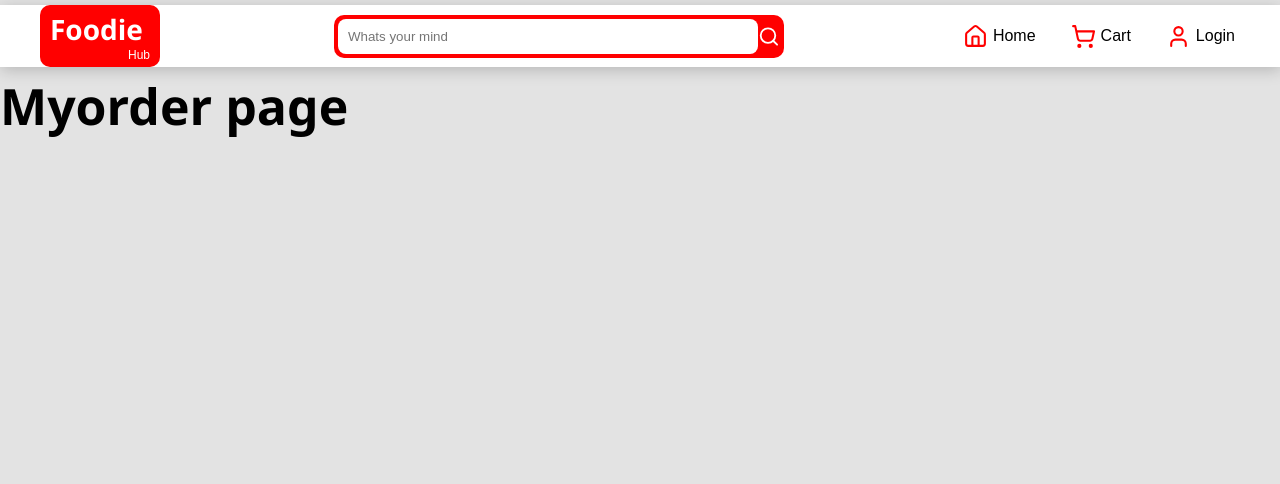
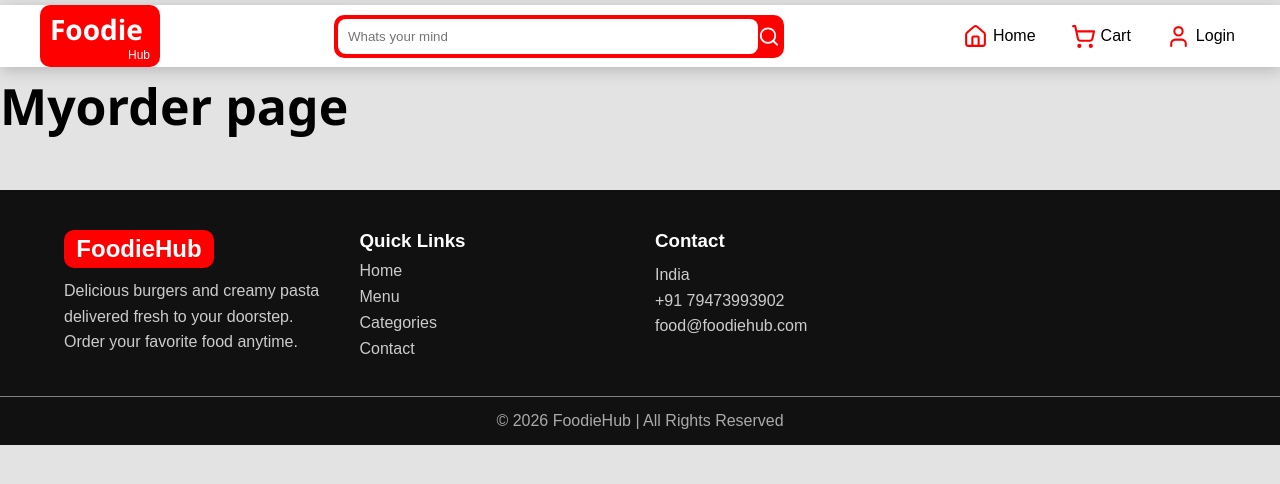
Before and after one commit to prafulM23/foodie-hub-frontend, a React app: page /myorder in a window 1280 px wide. Shown: the top 484 px of the page. Built offline with nearby package versions, Linux system fonts and the light colour scheme; the HTML template or start-up script is replaced by a standard one.

Commit message:
create footer section

```diff
--- a/src/App.jsx
+++ b/src/App.jsx
@@ -1,6 +1,6 @@
 import { Route, Routes } from 'react-router-dom'
 import './App.css'
-import Navbar from './components/Navbar'
+import Navbar from './components/Navbar/Navbar'
 import Home from './pages/HomePage/Home'
 import Login from './pages/LoginPage/Login'
 import Signin from './pages/SignInPage/SignIn'
@@ -8,6 +8,7 @@ import Cart from './pages/CartPage/Cart'
 import Checkout from './pages/CheckoutPage/Checkout'
 import FoodDetail from './pages/FoodDetailPage/FoodDetail'
 import Myorder from './pages/MyOrderPage/MyOrder'
+import Footer from './components/Footer/Footer'
 
 function App() {
 
@@ -23,6 +24,7 @@ function App() {
         <Route path="/fooddetail/:id" element={<FoodDetail />}></Route>
         <Route path="/myorder" element={<Myorder />}></Route>
       </Routes>
+      <Footer />
     </>
   )
 }
--- /dev/null
+++ b/src/components/Footer/Footer.css
@@ -0,0 +1,75 @@
+.footer {
+    background: #111;
+    color: white;
+    padding-top: 40px;
+    margin-top: 50px;
+}
+
+.footer-container {
+    width: 90%;
+    margin: auto;
+    display: grid;
+    grid-template-columns: repeat(4, 1fr);
+    gap: 30px;
+}
+
+.footer-box h2,
+.footer-box h3 {
+    margin-bottom: 10px;
+}
+
+.footer-box h2 {
+    background-color: red;
+    width: 150px;
+    text-align: center;
+    padding: 5px;
+    border-radius: 10px;
+    /* color: red; */
+}
+
+.footer-box p {
+    color: #ccc;
+    line-height: 1.6;
+}
+
+.footer-box ul {
+    list-style: none;
+    padding: 0;
+}
+
+.footer-box ul li {
+    margin-bottom: 8px;
+    cursor: pointer;
+    color: #ccc;
+}
+
+.footer-box ul li:hover {
+    color: rgb(255, 0, 0);
+}
+
+
+.footer-bottom {
+    text-align: center;
+    border-top: 1px solid gray;
+    margin-top: 30px;
+    padding: 15px;
+    color: #aaa;
+}
+
+
+
+@media (max-width: 992px) {
+
+    .footer-container {
+        grid-template-columns: repeat(2, 1fr);
+    }
+
+}
+
+@media (max-width: 600px) {
+
+    .footer-container {
+        grid-template-columns: 1fr;
+        text-align: center;
+    }
+}
--- /dev/null
+++ b/src/components/Footer/Footer.jsx
@@ -0,0 +1,45 @@
+import "./Footer.css"
+
+const Footer = () => {
+    return (
+        <>
+            <footer className="footer">
+
+                <div className="footer-container">
+                    <div className="footer-box">
+                        <h2>FoodieHub </h2>
+                        <p>
+                            Delicious burgers and creamy pasta delivered fresh to
+                            your doorstep. Order your favorite food anytime.
+                        </p>
+                    </div>
+
+                    <div className="footer-box">
+                        <h3>Quick Links</h3>
+                        <ul>
+                            <li>Home</li>
+                            <li>Menu</li>
+                            <li>Categories</li>
+                            <li>Contact</li>
+                        </ul>
+                    </div>
+
+                    <div className="footer-box">
+                        <h3>Contact</h3>
+                        <p>India</p>
+                        <p>+91 79473993902</p>
+                        <p>food@foodiehub.com</p>
+                    </div>
+
+                </div>
+
+                <div className="footer-bottom">
+                    <p>© 2026 FoodieHub | All Rights Reserved</p>
+                </div>
+
+            </footer>
+        </>
+    )
+}
+
+export default Footer
```
Also changed, not shown: src/components/Navbar/Navbar.css (renamed from src/components/Navbar.css), src/components/Navbar/Navbar.jsx (renamed from src/components/Navbar.jsx).
